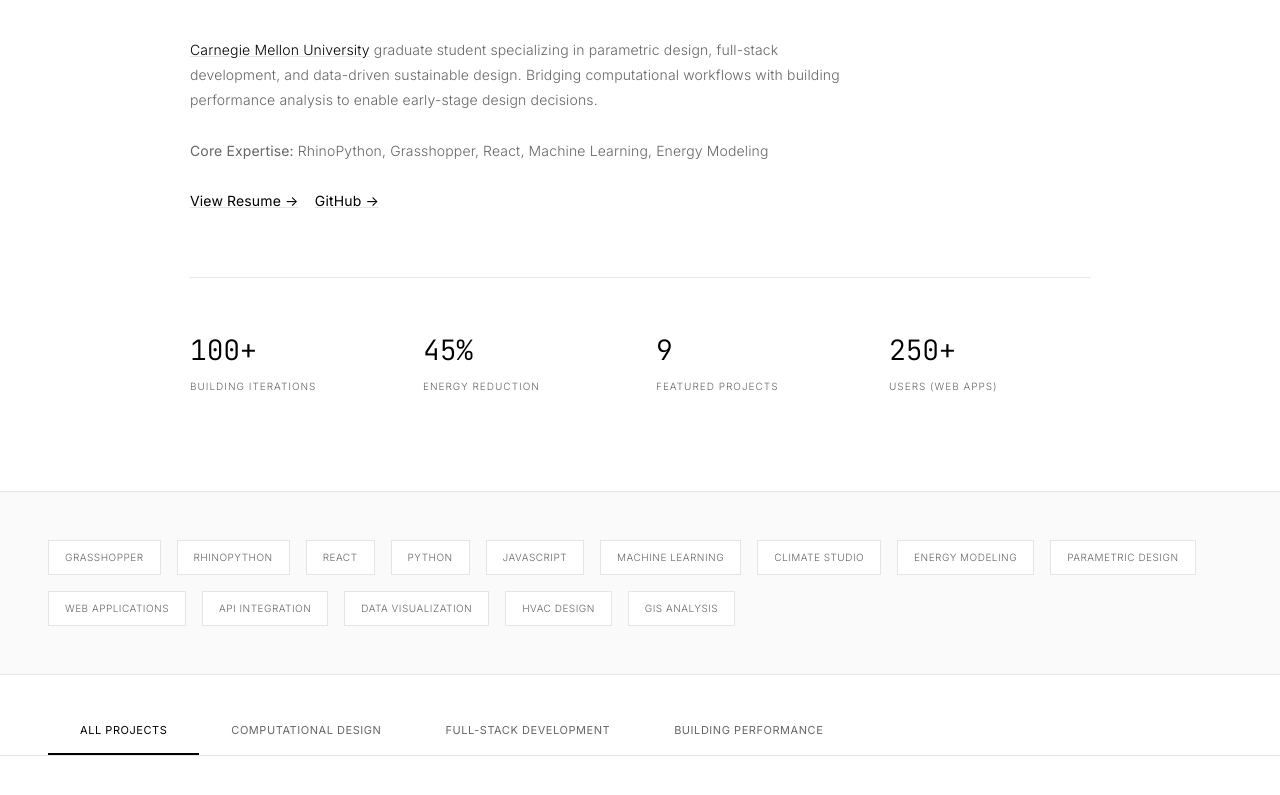
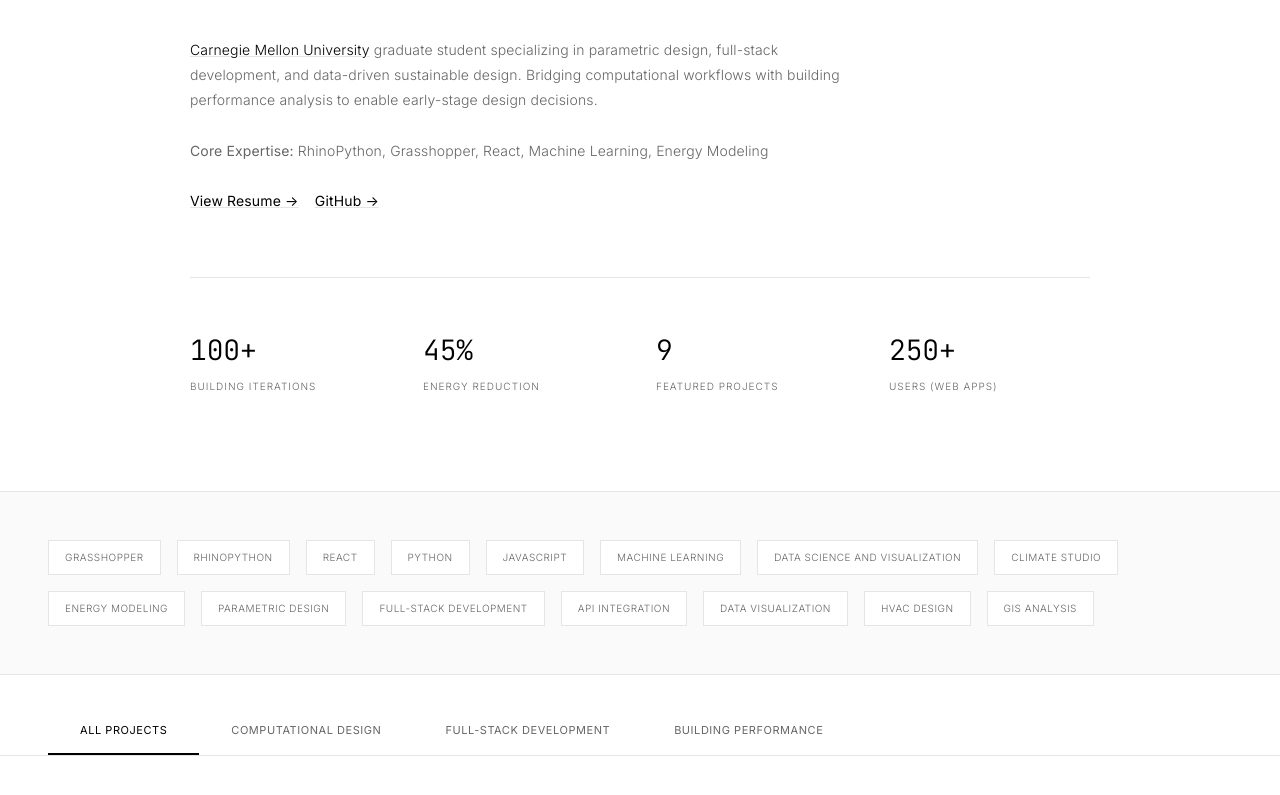
Before and after one commit to ananyashrimali03/Portfolio, a plain HTML site: page index.html in a window 1280 px wide. Shown: the part 287-1082 px from the top of the page. Drawn offline with Linux system fonts and the light colour scheme.

Commit message:
Replace 'Web Applications' with 'Full-Stack Development'

```diff
--- a/index.html
+++ b/index.html
@@ -640,10 +640,11 @@
             <span class="skill-badge">Python</span>
             <span class="skill-badge">JavaScript</span>
             <span class="skill-badge">Machine Learning</span>
+            <span class="skill-badge">Data Science and Visualization</span>
             <span class="skill-badge">Climate Studio</span>
             <span class="skill-badge">Energy Modeling</span>
             <span class="skill-badge">Parametric Design</span>
-            <span class="skill-badge">Web Applications</span>
+            <span class="skill-badge">Full-Stack Development</span>
             <span class="skill-badge">API Integration</span>
             <span class="skill-badge">Data Visualization</span>
             <span class="skill-badge">HVAC Design</span>
```
